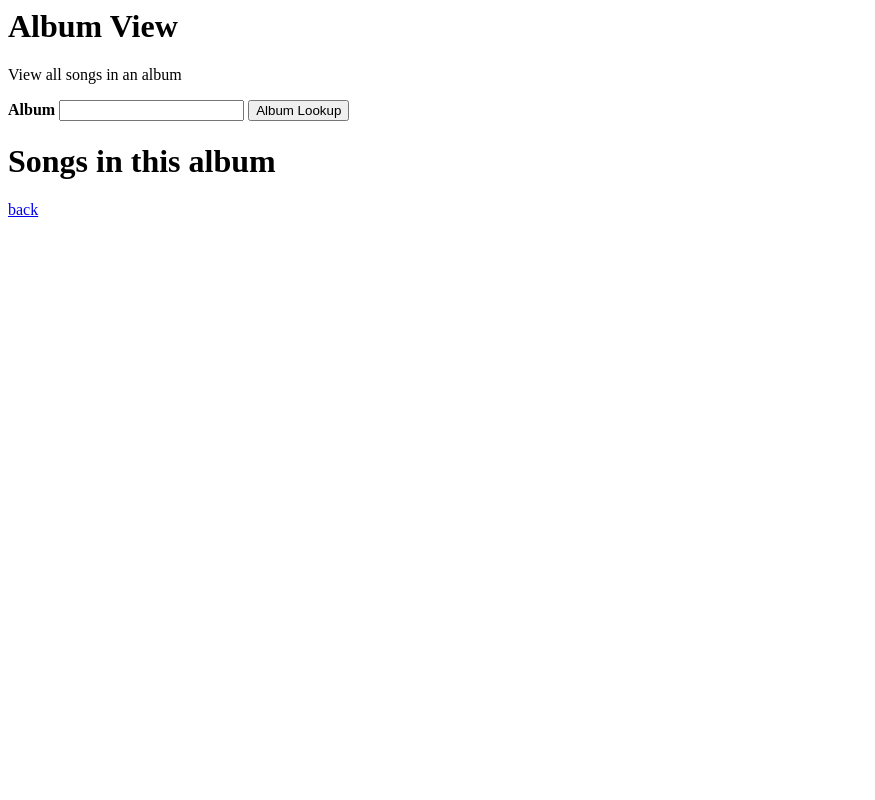
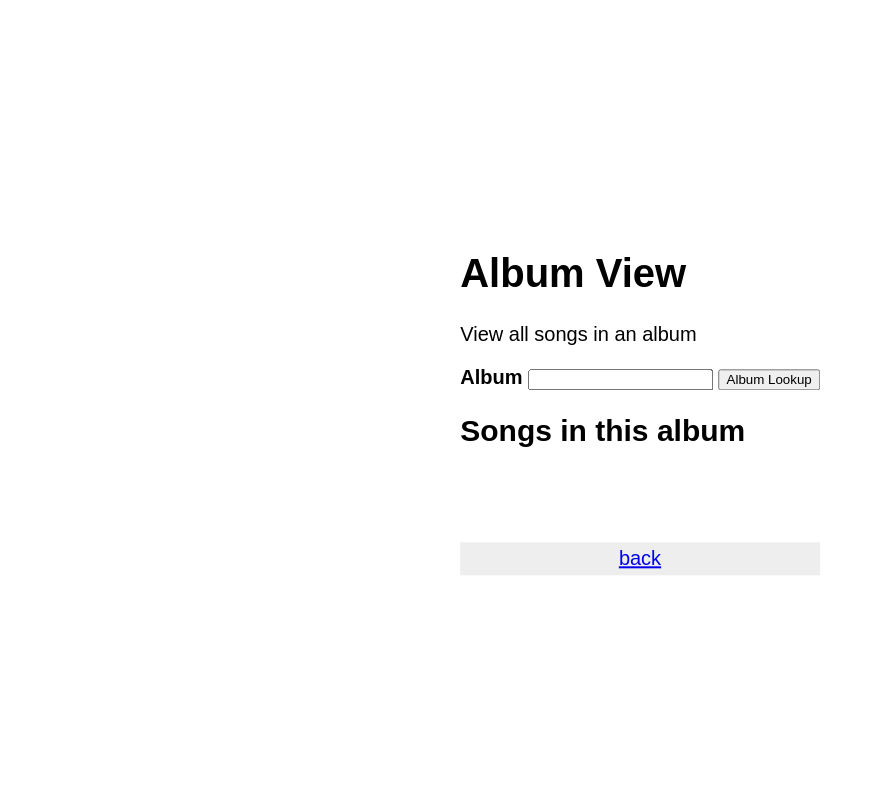
Before and after one commit to xinyi0351/cs4111-Intro-to-DB-project, a Flask app: page /albview in a window 1280 px wide. Shown: the whole page, without its empty margins (0-875 px from the left). Run offline with Flask 2, Linux system fonts and the light colour scheme; parts of the project's set-up code (start-up, migrations or seed data) failed here and were passed over.

Commit message:
Update albview.html
style updated

```diff
--- a/templates/albview.html
+++ b/templates/albview.html
@@ -1,6 +1,23 @@
 <html>
+	<style>
+    .box{
+      position:absolute;
+      top:50%;
+      left:50%;
+      transform:translate(-50%,-50%);
+    }
+	body{
+		font-size: 15pt;
+		font-family: arial;
+	}
+	footer{
+        text-align:center;
+        clear:both;
+        padding:5px;
+        background-color: #eee;}
+	</style>
     <body>
-        <div>
+        <div class="box">
 
 	    <form method="POST" action="/albview">
 		<h1>Album View</h1>
@@ -10,12 +27,14 @@
 		<input type="submit" value="Album Lookup">
   	    </form>
 
-	    <h1> Songs in this album </h1>
+	    <h2> Songs in this album </h2>
 	     {% for row in albumres %}
 	        <p> {{ row['song_name'] }} from {{ row['album_name'] }} by {{ row['artist_name'] }} </p>
-	    {% endfor %}
-
-	    <p><a href="musicsearch">back</a></p>
+		{% endfor %}
+		<br>
+		<br>
+		<br>
+	    <footer><a href="musicsearch">back</a></footer>
         </div>
     </body>
 </html>
```
